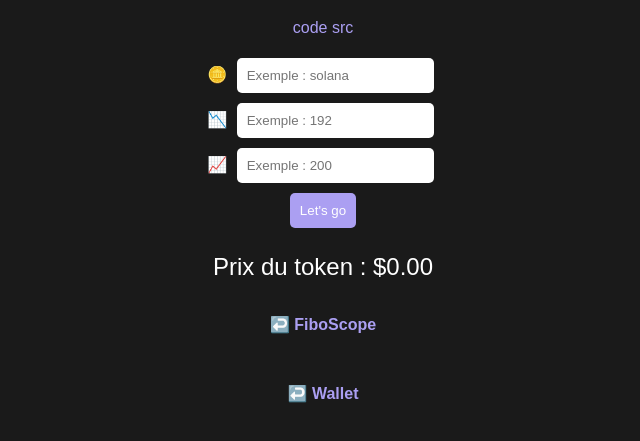
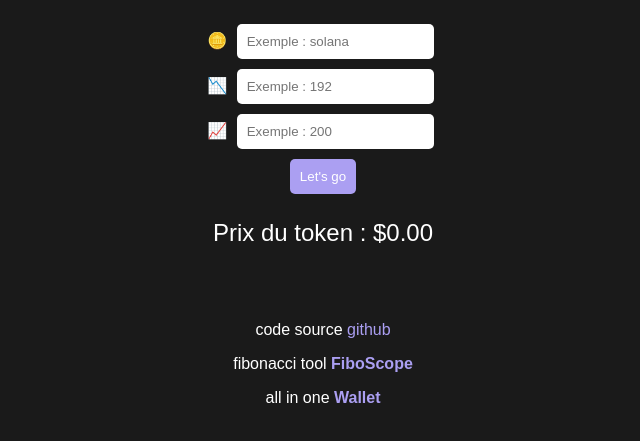
Before and after one commit to berru-g/FiboScope, a plain HTML site: page wallet/alarm.html in a window 1280 px wide. Shown: the part 89-530 px from the top of the page, without its empty margins (317-957 px from the left). Drawn offline with Linux system fonts and the light colour scheme.

Commit message:
alarmgood

```diff
--- a/wallet/alarm.html
+++ b/wallet/alarm.html
@@ -41,12 +41,22 @@
       color: grey;
       text-decoration: none;
     }
+    footer{
+      margin: 20px 20px;
+      display: block;
+      flex-direction: row;
+      flex-wrap: wrap;
+      justify-content: center;
+      max-width: 100%;
+      padding: 20px;
+
+    }
   </style>
 </head>
 
 <body>
   <h1>CryptoAlarm</h1>
-  <p><a href="https://github.com/berru-g/FiboScope/tree/main/wallet">code src</a></p>
+
   <form id="priceForm">
     <label for="token">🪙</label>
     <input type="text" id="token" name="token" placeholder="Exemple : solana" required>
@@ -62,9 +72,12 @@
 
   <div id="solanaPriceDisplay" style="margin-top: 20px; font-size: 1.5em;">Prix du token : $0.00</div>
   <br>
-  <p><strong><a href="../index.html">↩️ FiboScope</a></strong></p>
-  <br>
-  <p><strong><a href="index.html">↩️ Wallet</a></strong></p>
+  <footer>
+    <p>code source <a href="https://github.com/berru-g/FiboScope/tree/main/wallet">github</a></p>
+    <p>fibonacci tool <strong><a href="../index.html">FiboScope</a></strong></p>
+
+    <p>all in one <strong><a href="index.html">Wallet</a></strong></p>
+  </footer>
   <!-- Sons d'alarme -->
   <audio id="alarmSoundUpper"
     src="https://github.com/berru-g/Rick-MortySample/raw/master/PadMusical-master/public/rsc-mp3/Rick-sample/ricky_ticky_tabby_biatch.wav"
@@ -118,13 +131,13 @@
             console.log('Le prix est descendu en dessous de la limite inférieure, déclenchement de l\'alarme descendante');
             playLowerAlarm();
             solanaPriceDisplay.textContent = `👇 ${tokenSymbol} : $${tokenPrice.toFixed(2)}`;
-            document.body.style.backgroundColor = 'white';
+            document.body.style.backgroundColor = '#ab9ff2';
             document.body.style.color = 'black';
           } else if (tokenPrice > targetUpperPrice) {
             console.log('Le prix a dépassé la limite supérieure, déclenchement de l\'alarme ascendante');
             playUpperAlarm();
             solanaPriceDisplay.textContent = `👆 ${tokenSymbol} : $${tokenPrice.toFixed(2)}`;
-            document.body.style.backgroundColor = 'lightgreen';
+            document.body.style.backgroundColor = '#0ebeff';
             document.body.style.color = 'black';
           } else {
             console.log('Le prix est dans la plage spécifiée');
```
